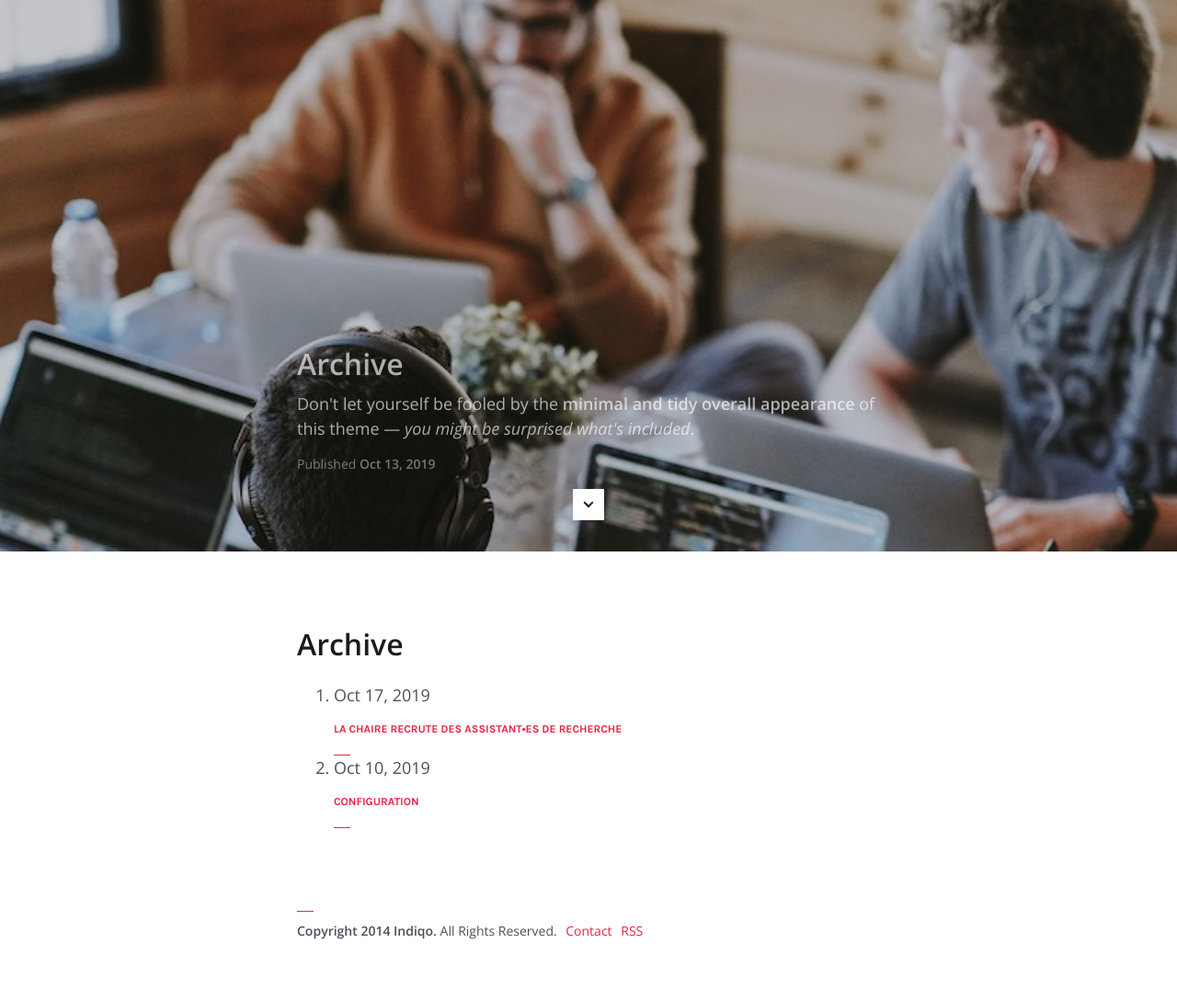
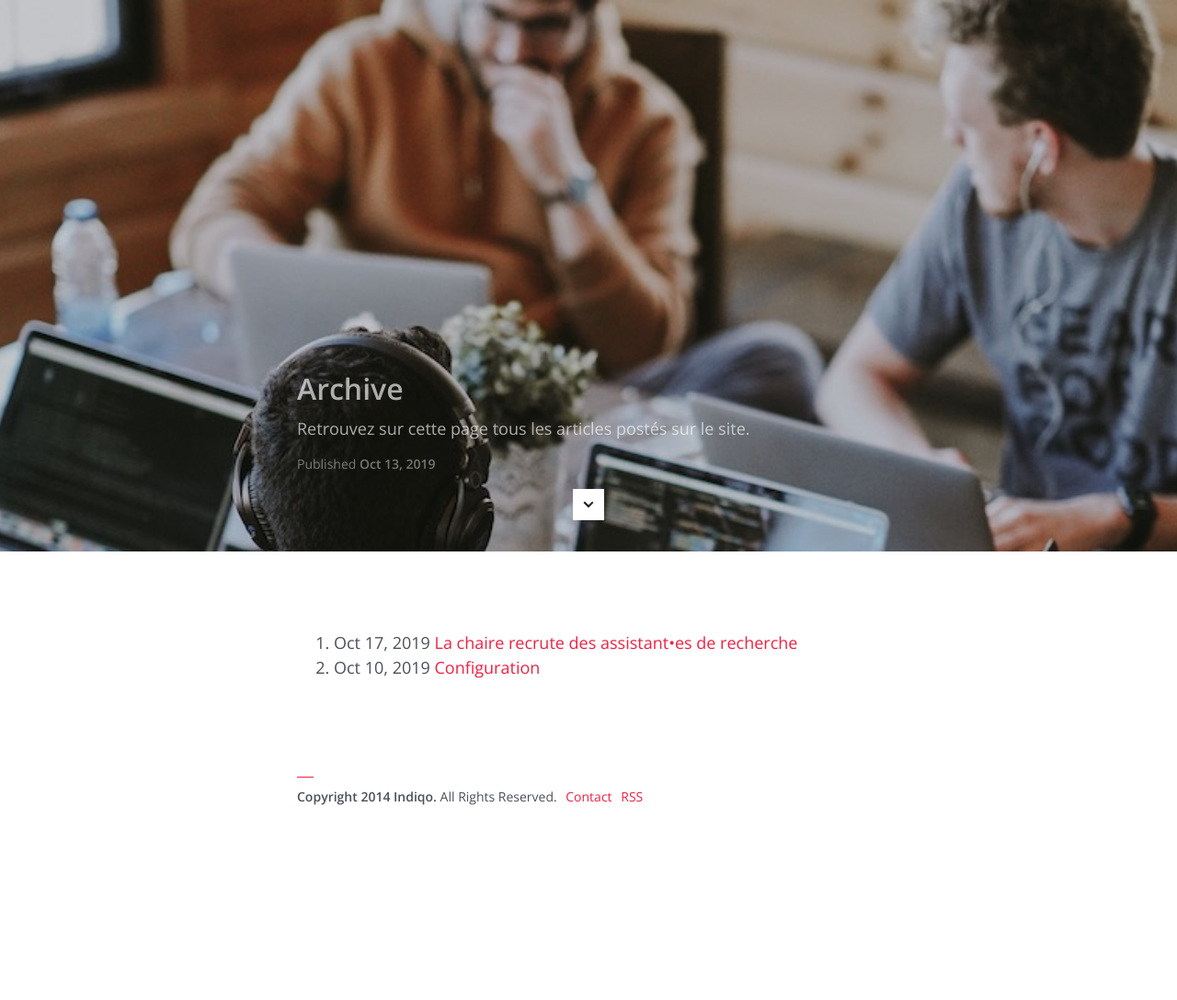
Before and after one commit to gillesbastin/algorithmicsociety, a Jekyll site: the page built from archive.md, in a window 1280 px wide. Shown: the whole page at 92% size. Built offline with Jekyll 4.4.1, drawn with Linux system fonts in a browser that asks for light colours; after the commit the page ends 942 px from its top, so only the background shows below that.

Commit message:
Update archive.md

```diff
--- a/archive.md
+++ b/archive.md
@@ -6,21 +6,18 @@ type:			page
 navigation: 	true
 
 date:   		 2019-10-13
-excerpt: 		"Don't let yourself be fooled by the <b>minimal and tidy overall appearance</b> of this theme — <i>you might be surprised what's included</i>."
+excerpt: 		"Retrouvez sur cette page tous les articles postés sur le site."
 gradient: 		2
 image: 		    header-1.jpg
 
 ---
 
 <div class="home-page">
-    <h1 class="home-page__title">{{ page.title }}</h1>
     <ol class="home-page__post-list">
         {% for post in site.posts offset: site.pagination + 1 %}
         <li class="post">
             <span class="date">{{ post.date | date: "%b %-d, %Y" }}</span>
-            <h2 class="title">
                 <a class="link" href="{{ post.url }}">{{ post.title }}</a>
-            </h2>
         </li>
         {% endfor %}
     </ol>
```
